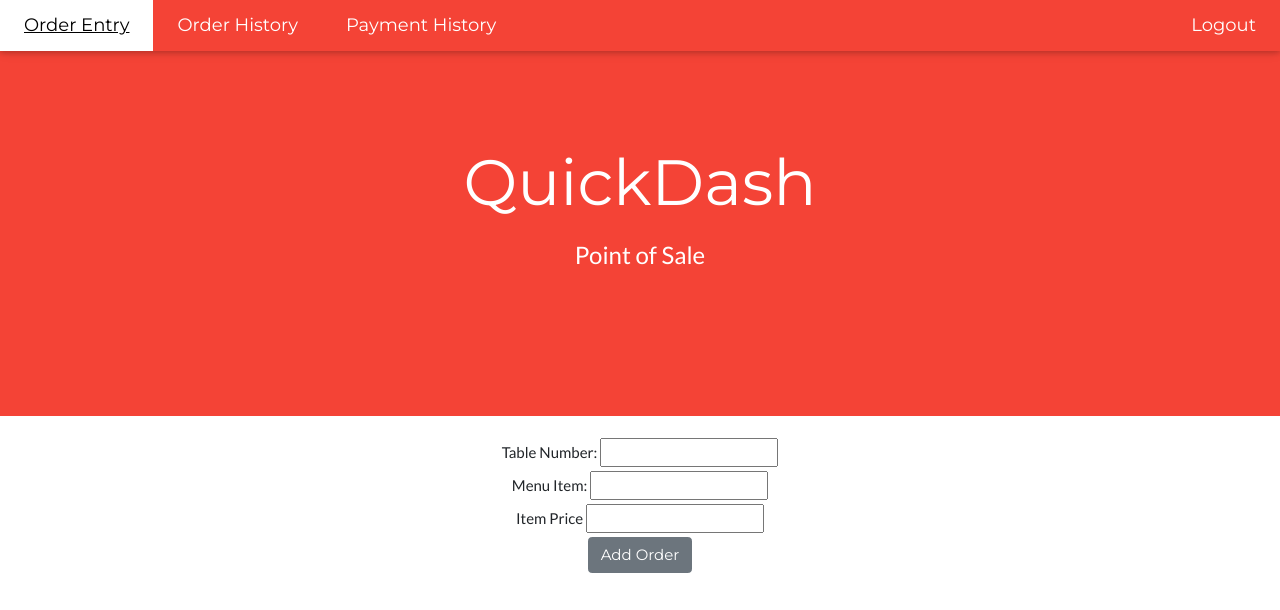
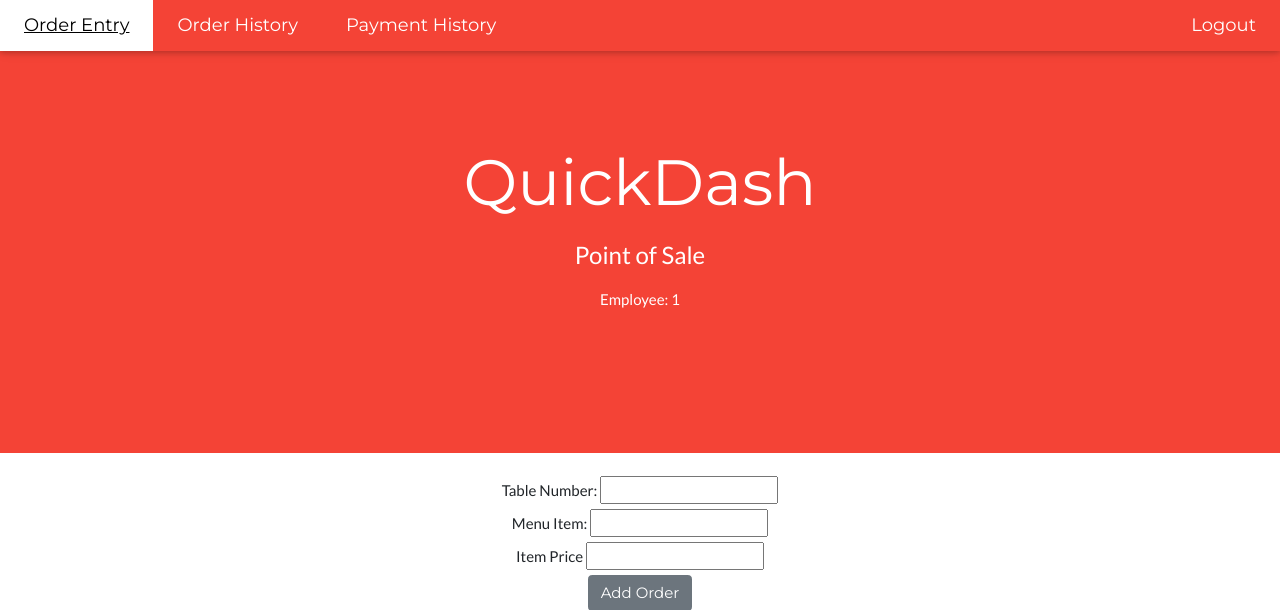
Before and after one commit to tannercantlay/QuickBolt, a Flask app: page /order_entry in a window 1280 px wide. Shown: the top 610 px of the page. Run offline with Flask 2, Linux system fonts and the light colour scheme; the visitor is signed in with stand-in values (Sample User, id 1); data comes from the database, SQL or seed files in the repository; both versions use the stored data as it was after the commit; some libraries are stand-ins or nearby versions.

```diff
--- a/app/routes.py
+++ b/app/routes.py
@@ -94,10 +94,11 @@ def order_entry():
 			else:
 				maxOrderNumForTable = OrderInfo.query.filter_by(table=form.table.data)
 				maxOrderNumForTable = OrderInfo.query.filter_by(table=form.table.data).order_by(OrderInfo.order_num)[-1]
+				print(maxOrderNumForTable)
 				if maxOrderNumForTable.billSent == "Open":
 					info.order_num = tableNum.order_num
 				else:
-					info.order_num = maxOrderNum.order_num + 1
+					info.order_num = maxOrderNumForTable.order_num + 1
 
 		info.billSent = "Open"
 		info.employee_id = current_user.id
--- a/app/templates/navbar.html
+++ b/app/templates/navbar.html
@@ -38,6 +38,7 @@ body,h1,h2,h3,h4,h5,h6 {font-family: "Lato", sans-serif}
 <header class="w3-container w3-red w3-center" style="padding:128px 16px">
   <h1 class="w3-margin w3-jumbo">QuickDash</h1>
   <p class="w3-xlarge">Point of Sale</p>
+  <p classs="w3-xlarge">Employee: {{employee_id}}</p>
   </header>
 
 {% with messages = get_flashed_messages() %}
```
Also changed, not shown: app.db.
